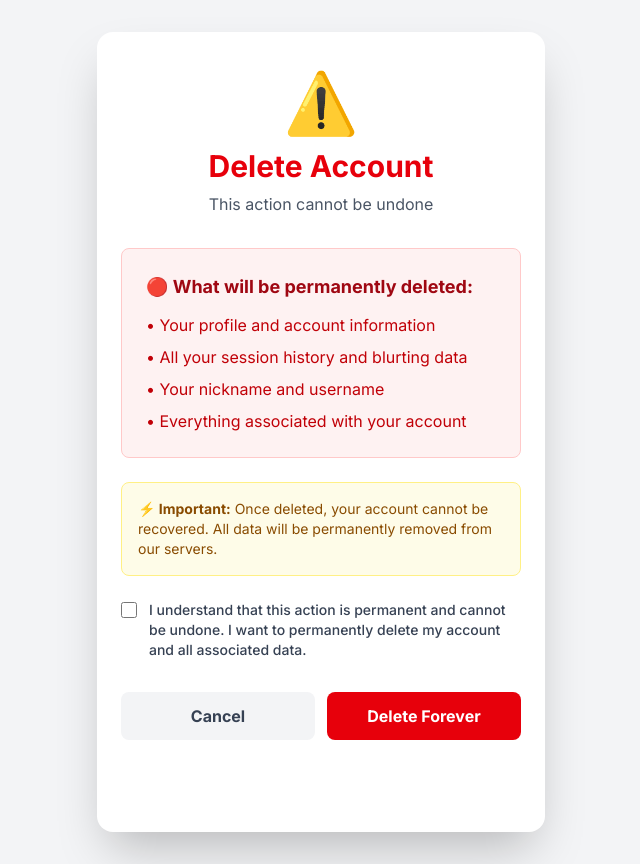
After one commit to Zandaa1/blurtit, a PHP site: page /delete_account.php in a window 1280 px wide. The commit adds this page. Shown: the whole page, without its empty margins (319-959 px from the left). Run offline with PHP 8.4, Linux system fonts and the light colour scheme; the visitor is signed in with stand-in values (Sample User, id 1); style sheets or scripts are compiled from the project's sources.

Commit message:
feat: Implement account deletion functionality with confirmation and success messages

```diff
--- /dev/null
+++ b/delete_account.php
@@ -0,0 +1,168 @@
+<?php
+session_start();
+include('config.php');
+
+// Check if user is logged in
+if(!isset($_SESSION['login_user'])){
+    header("location: login.php");
+    die();
+}
+
+$user_id = $_SESSION['id'];
+$error = '';
+$success = '';
+
+if ($_SERVER["REQUEST_METHOD"] == "POST") {
+    // Verify the user wants to delete by checking a confirmation parameter
+    if (isset($_POST['confirm_delete']) && $_POST['confirm_delete'] === 'yes') {
+
+        // Start transaction for data integrity
+        mysqli_autocommit($link, FALSE);
+
+        try {
+            // Delete user's session history first (foreign key constraint)
+            $delete_sessions = "DELETE FROM session_history WHERE userid = ?";
+            $stmt1 = mysqli_prepare($link, $delete_sessions);
+            mysqli_stmt_bind_param($stmt1, "i", $user_id);
+            mysqli_stmt_execute($stmt1);
+
+            // Delete the user account
+            $delete_user = "DELETE FROM users WHERE id = ?";
+            $stmt2 = mysqli_prepare($link, $delete_user);
+            mysqli_stmt_bind_param($stmt2, "i", $user_id);
+            mysqli_stmt_execute($stmt2);
+
+            // Commit the transaction
+            mysqli_commit($link);
+
+            // Destroy the session
+            session_destroy();
+
+            // Redirect to login with success message
+            header("location: login.php?deleted=1");
+            exit();
+
+        } catch (Exception $e) {
+            // Rollback on error
+            mysqli_rollback($link);
+            $error = "Error deleting account. Please try again.";
+        }
+
+        // Re-enable autocommit
+        mysqli_autocommit($link, TRUE);
+    } else {
+        $error = "Account deletion not confirmed.";
+    }
+}
+?>
+
+<!DOCTYPE html>
+<html lang="en">
+<head>
+    <meta charset="UTF-8">
+    <meta name="viewport" content="width=device-width, initial-scale=1.0">
+    <title>Delete Account | Blurt It!</title>
+    <link rel="stylesheet" href="https://cdnjs.cloudflare.com/ajax/libs/animate.css/4.1.1/animate.min.css" />
+    <link rel="stylesheet" href="css/output.css" />
+    <link rel="preconnect" href="https://fonts.googleapis.com" />
+    <link rel="preconnect" href="https://fonts.gstatic.com" crossorigin />
+    <link href="https://fonts.googleapis.com/css2?family=Inter:wght@400;500;700;800&display=swap" rel="stylesheet" />
+    <style>
+        body {
+            font-family: "Inter", -apple-system, BlinkMacSystemFont, "Segoe UI", Roboto, Helvetica, Arial, sans-serif;
+        }
+        .h-dvh {
+            height: 100vh;
+        }
+        @supports (height: 100dvh) {
+            .h-dvh {
+                height: 100dvh;
+            }
+        }
+        body {
+            padding-top: env(safe-area-inset-top);
+            padding-bottom: env(safe-area-inset-bottom);
+        }
+    </style>
+</head>
+<body class="bg-gray-100">
+    <div class="flex flex-col w-full h-dvh bg-white md:max-w-md md:mx-auto md:shadow-2xl md:rounded-2xl md:my-8 overflow-hidden">
+        <div class="flex-1 overflow-y-auto px-6 pt-10 pb-8">
+
+            <div class="mb-8 animate__animated animate__fadeInDown text-center">
+                <div class="text-6xl mb-4">⚠️</div>
+                <h1 class="text-3xl font-bold text-red-600">Delete Account</h1>
+                <p class="text-gray-600 mt-2">This action cannot be undone</p>
+            </div>
+
+            <?php if($error): ?>
+            <div class="mb-6 p-4 bg-red-100 border border-red-400 text-red-700 rounded-lg">
+                <?php echo $error; ?>
+            </div>
+            <?php endif; ?>
+
+            <div class="bg-red-50 border border-red-200 rounded-lg p-6 mb-6">
+                <h2 class="text-lg font-semibold text-red-800 mb-3">🔴 What will be permanently deleted:</h2>
+                <ul class="text-red-700 space-y-2">
+                    <li>• Your profile and account information</li>
+                    <li>• All your session history and blurting data</li>
+                    <li>• Your nickname and username</li>
+                    <li>• Everything associated with your account</li>
+                </ul>
+            </div>
+
+            <div class="bg-yellow-50 border border-yellow-200 rounded-lg p-4 mb-6">
+                <p class="text-yellow-800 text-sm">
+                    <strong>⚡ Important:</strong> Once deleted, your account cannot be recovered.
+                    All data will be permanently removed from our servers.
+                </p>
+            </div>
+
+            <form method="POST" class="space-y-4">
+                <div class="flex items-start">
+                    <div class="flex items-center h-5">
+                        <input id="confirm_delete" name="confirm_delete" type="checkbox" value="yes" required
+                               class="focus:ring-red-500 h-4 w-4 text-red-600 border-gray-300 rounded">
+                    </div>
+                    <div class="ml-3 text-sm">
+                        <label for="confirm_delete" class="font-medium text-gray-700">
+                            I understand that this action is permanent and cannot be undone.
+                            I want to permanently delete my account and all associated data.
+                        </label>
+                    </div>
+                </div>
+
+                <div class="flex space-x-3 pt-4">
+                    <a href="profile.php"
+                       class="flex-1 py-3 px-4 bg-gray-100 text-gray-700 font-semibold rounded-lg hover:bg-gray-200 transition-colors text-center">
+                        Cancel
+                    </a>
+                    <button type="submit"
+                            class="flex-1 py-3 px-4 bg-red-600 text-white font-semibold rounded-lg hover:bg-red-700 active:bg-red-800 transition-colors">
+                        Delete Forever
+                    </button>
+                </div>
+            </form>
+
+        </div>
+    </div>
+
+    <script>
+        // Add extra confirmation on form submission
+        document.querySelector('form').addEventListener('submit', function(e) {
+            const checkbox = document.getElementById('confirm_delete');
+            if (checkbox.checked) {
+                const finalConfirm = confirm(
+                    "🔴 FINAL WARNING\n\n" +
+                    "You are about to permanently delete your account!\n" +
+                    "This action CANNOT be undone.\n\n" +
+                    "Click OK to proceed with deletion, or Cancel to stop."
+                );
+                if (!finalConfirm) {
+                    e.preventDefault();
+                }
+            }
+        });
+    </script>
+</body>
+</html>
--- a/index.php
+++ b/index.php
@@ -66,7 +66,7 @@ $user_id = $_SESSION['id'];
         class="flex-1 flex flex-col overflow-y-auto px-4 pt-10 pb-40 md:px-6 md:pt-12 md:pb-32"
       >
         <h1 class="animate__animated animate__fadeInDown text-2xl text-center font-extrabold text-gray-900 mb-8">
-          Welcome back, {name}!
+          Welcome back, <?php echo htmlspecialchars($user_nickname); ?>!
         </h1>
 
         <form
--- a/session.php
+++ b/session.php
@@ -7,4 +7,9 @@
       die();
    }
 
+   // Store session variables for easy access
+   $login_session = $_SESSION['login_user'];
+   $user_id = $_SESSION['id'];
+   $user_nickname = $_SESSION['nickname'];
+
 ?>
--- a/sessions.php
+++ b/sessions.php
@@ -1,6 +1,11 @@
 <?php
 // test sessions here
 $testSessionCount = 1;
+
+include('session.php');
+include('config.php');
+
+$user_id = $_SESSION['id'];
 
 ?>
 
```
Also changed, not shown: login.php (+20 -0 lines), profile.php (+27 -53 lines), register.php (+37 -0 lines), result.php (+8 -0 lines).
